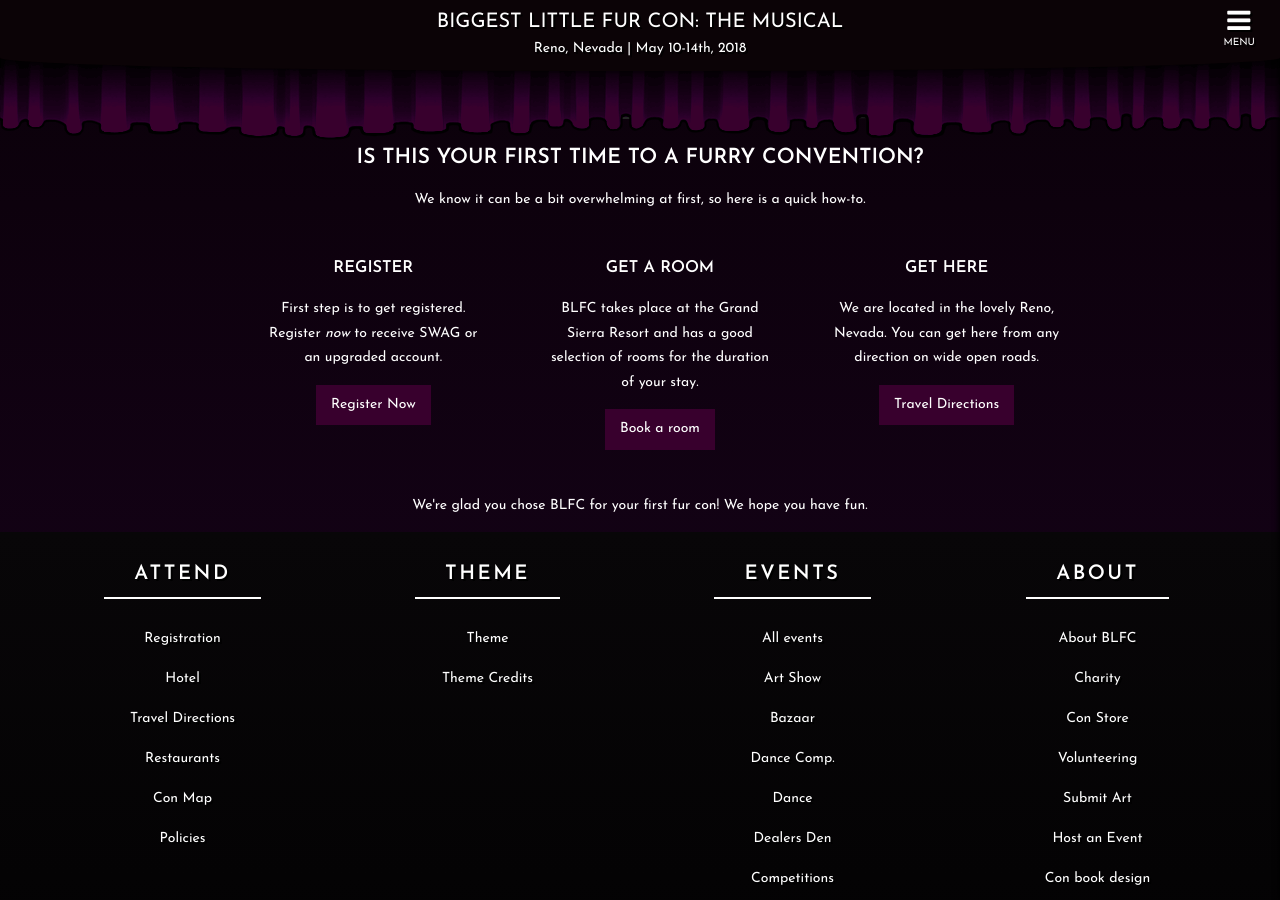
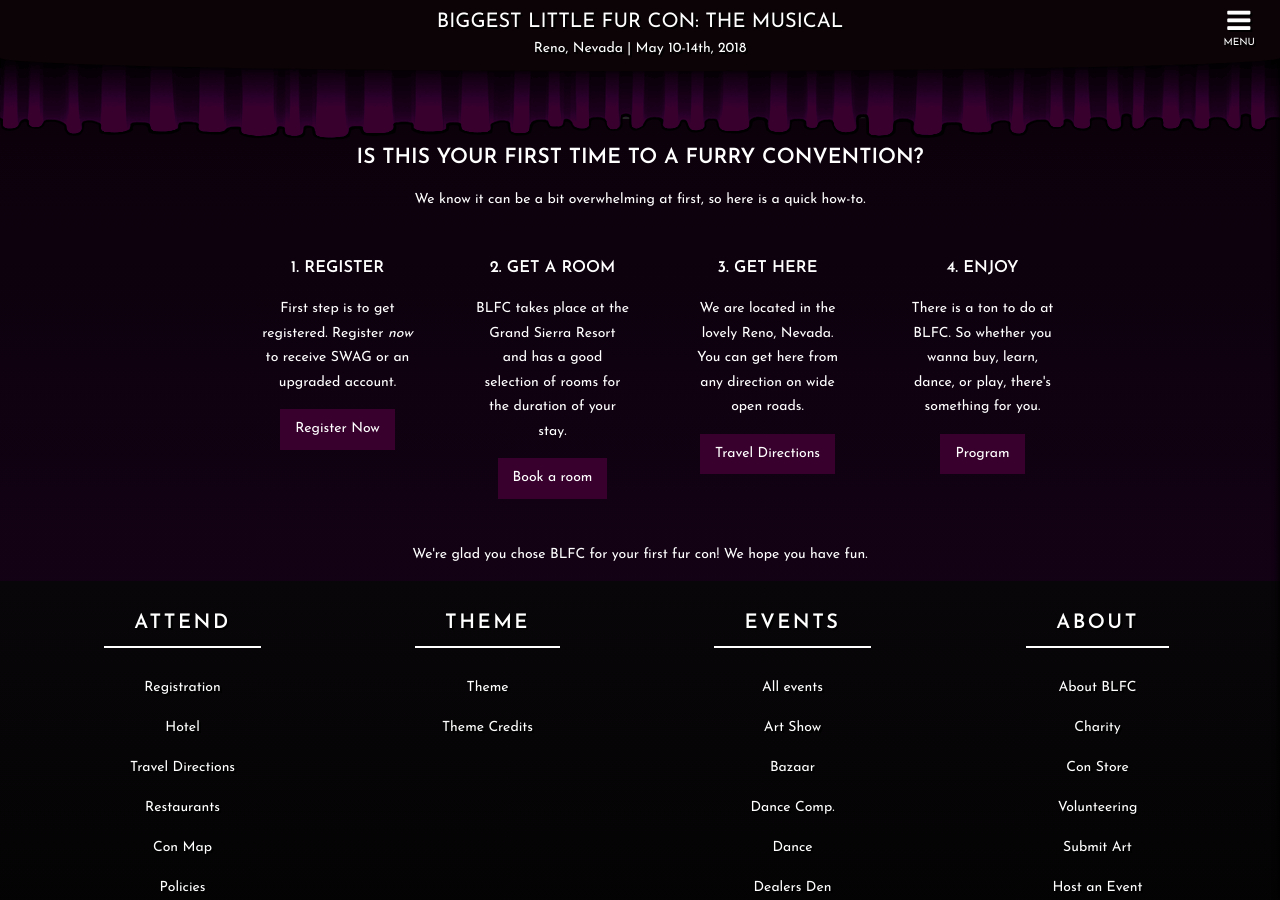
Before and after one commit to blfcweb/biggestlittlefc.github.io, a Jekyll site: the page built from index.md, in a window 1280 px wide and 900 px high, scrolled down 1654 px. Built offline with Jekyll 4.4.1, drawn with Linux system fonts in a browser that asks for light colours.

Commit message:
add numbers & 'enjoy' section

```diff
--- a/index.md
+++ b/index.md
@@ -47,20 +47,25 @@
 	<h2>Is this your first time to a Furry Convention?</h2>
 	<p>We know it can be a bit overwhelming at first, so here is a quick how-to.</p>
 	<ol class="nobull">
-		<li class="one_third">
-			<h3>Register</h3>
+		<li class="one_fourth">
+			<h3>1. Register</h3>
 			<p>First step is to get registered. Register <em>now</em> to receive SWAG or an upgraded account.</p>
 			<a class="button" href="https://reg.goblfc.org" target="_blank">Register Now</a>
 		</li>
-		<li class="one_third">
-			<h3>Get a room</h3>
+		<li class="one_fourth">
+			<h3>2. Get a room</h3>
 			<p>BLFC takes place at the Grand Sierra Resort and has a good selection of rooms for the duration of your stay.</p>
 			<a class="button" href="/hotel/">Book a room</a>
 		</li>
-		<li class="one_third">
-			<h3>Get here</h3>
+		<li class="one_fourth">
+			<h3>3. Get here</h3>
 			<p>We are located in the lovely Reno, Nevada. You can get here from any direction on wide open roads.</p>
 			<a class="button" href="/travel/">Travel Directions</a>
+		</li>
+		<li class="one_fourth">
+			<h3>4. Enjoy</h3>
+			<p>There is a ton to do at BLFC. So whether you wanna buy, learn, dance, or play, there's something for you.</p>
+			<a class="button" href="/events/">Program</a>
 		</li>
 	</ol>
 	<div class="clear"></div>
```
